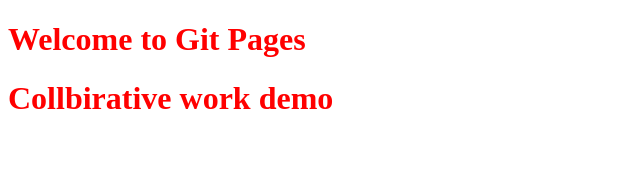
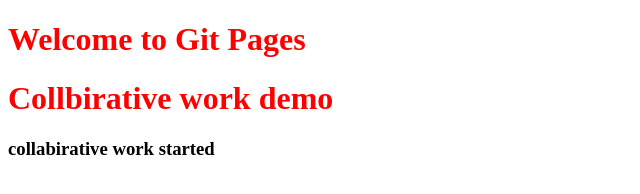
Before and after one commit to dvnr76/gitpagesdemo, a plain HTML site: page index.html in a window 1280 px wide. Shown: the whole page, without its empty margins (0-640 px from the left). Drawn offline with Linux system fonts and the light colour scheme.

Commit message:
collaborative work started with new person

```diff
--- a/index.html
+++ b/index.html
@@ -10,6 +10,6 @@
 <body>
     <h1>Welcome to Git Pages</h1>
     <h1>Collbirative work demo</h1>
-
+    <h3>collabirative work started</h3>
 </body>
 </html>
```
